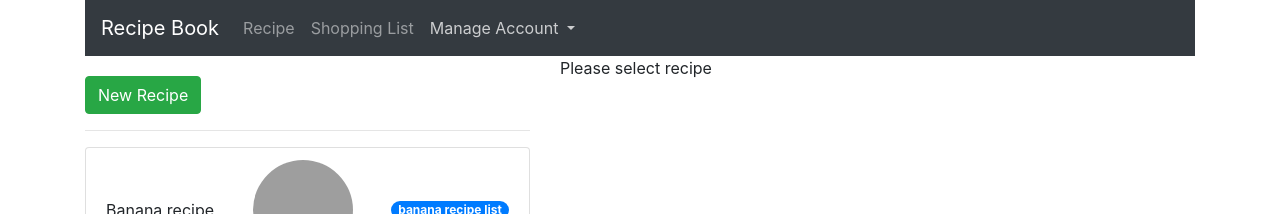
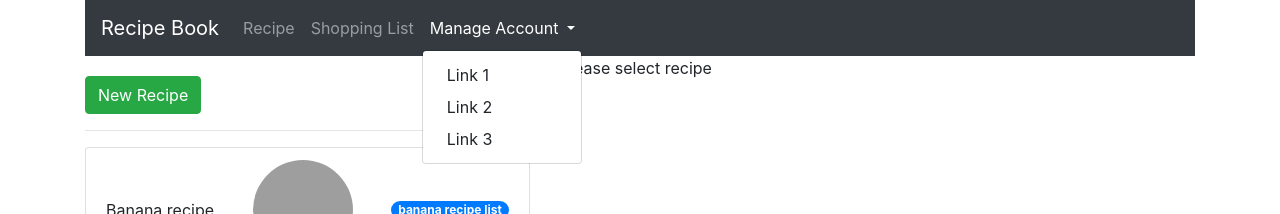
Before and after one commit to smamit27/ANGULAR7, an Angular app in the folder appswebnet/: page / in a window 1280 px wide. Both pictures are taken after a click on the button "Manage Account". Shown: the top 214 px of the page. Built offline with nearby package versions, Linux system fonts and the light colour scheme; grey boxes are pictures that could not be loaded.

Commit message:
Directive Added

```diff
--- a/appswebnet/src/app/app.module.ts
+++ b/appswebnet/src/app/app.module.ts
@@ -11,6 +11,7 @@ import { RecipeListComponent } from './recipes/recipe-list/recipe-list.component
 import { RecipeItemComponent } from './recipes/recipe-list/recipe-item/recipe-item.component';
 import { RecipeDetailComponent } from './recipes/recipe-detail/recipe-detail.component';
 import { HeaderComponent } from './header/header.component';
+import { DropDownDirective } from './shared/dropdown.directive';
 
 @NgModule({
   declarations: [
@@ -22,7 +23,7 @@ import { HeaderComponent } from './header/header.component';
     RecipeListComponent,
     RecipeItemComponent,
     RecipeDetailComponent,
-    HeaderComponent
+    HeaderComponent,DropDownDirective
   ],
   imports: [
     BrowserModule,
--- a/appswebnet/src/app/header/header.component.html
+++ b/appswebnet/src/app/header/header.component.html
@@ -14,14 +14,15 @@
       </li>
 
       <!-- Dropdown -->
-      <li class="nav-item dropdown float-right">
-        <a class="nav-link dropdown-toggle" href="#" id="navbardrop" data-toggle="dropdown">
-            Manage Account </a>
-        <div class="dropdown-menu">
-          <a class="dropdown-item" href="#">Link 1</a>
-          <a class="dropdown-item" href="#">Link 2</a>
-          <a class="dropdown-item" href="#">Link 3</a>
-        </div>
+      <li class="nav-item dropdown float-right " appDropDown>
+        <a class="nav-link dropdown-toggle" appDropDown role="button" href="#" id="navbardrop" data-toggle="dropdown">
+            Manage Account
+        <ul class="dropdown-menu">
+          <li class="dropdown-item" href="#">Link 1</li>
+          <li class="dropdown-item" href="#">Link 2</li>
+          <li class="dropdown-item" href="#">Link 3</li>
+        </ul>
+      </a>
       </li>
     </ul>
   </nav>
--- /dev/null
+++ b/appswebnet/src/app/shared/dropdown.directive.ts
@@ -0,0 +1,19 @@
+import { Directive, HostListener, HostBinding, ElementRef} from '@angular/core';
+@Directive({
+    selector : '[appDropDown]'
+})
+export class DropDownDirective  {
+    constructor(private _el: ElementRef){}
+    @HostBinding('class.show') isOpen = false;
+    @HostListener('click') toggleOpen(){
+        this.isOpen=!this.isOpen;
+        if(this.isOpen){
+          this._el.nativeElement.querySelector('.dropdown-menu').classList.add('show');
+        }
+        else{
+          this._el.nativeElement.querySelector('.dropdown-menu').classList.remove('show');
+        }
+
+
+    }
+}
--- a/appswebnet/src/app/shopping/shopping-list/shopping-edit/shopping-edit.component.ts
+++ b/appswebnet/src/app/shopping/shopping-list/shopping-edit/shopping-edit.component.ts
@@ -15,7 +15,6 @@ export class ShoppingEditComponent implements OnInit {
   ngOnInit() {
   }
   onAddItem(){
-
     const nameInputRef = this.nameInputRef.nativeElement.value;
     const amountInputRef = this.amountInputRef.nativeElement.value;
     const newInputRef = new Ingredient(nameInputRef,amountInputRef)
```
